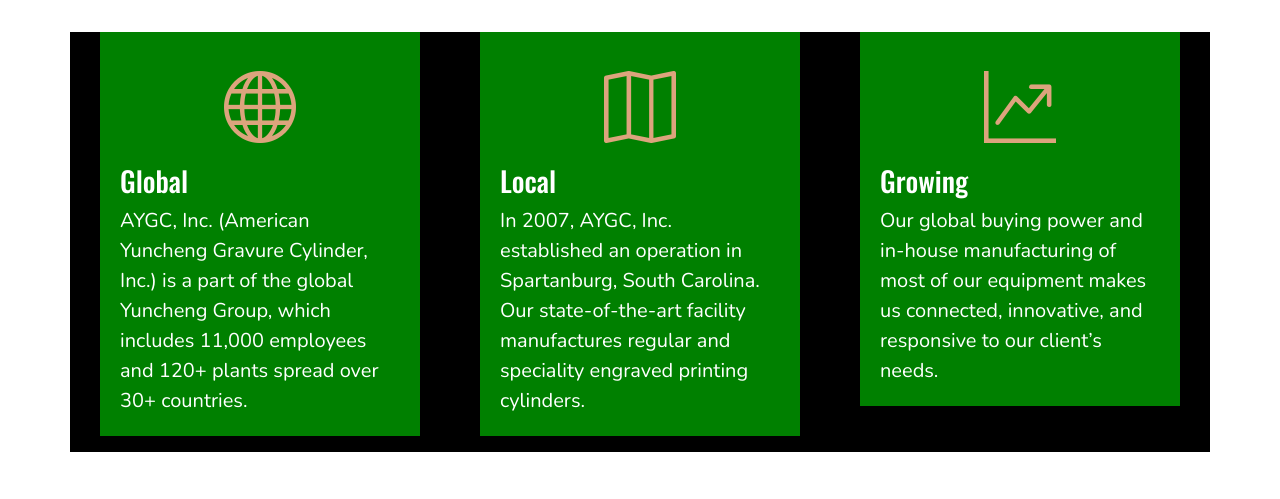
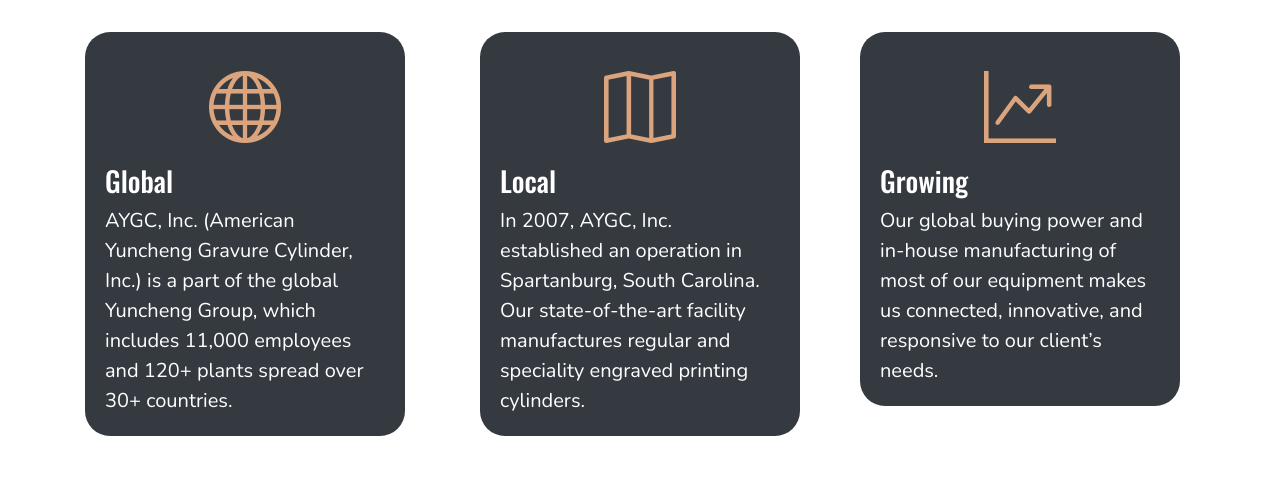
Before and after one commit to ejw773/aygc, a plain HTML site: page about.html in a window 1280 px wide. Shown: the part 414-913 px from the top of the page. Drawn offline with nearby package versions, Linux system fonts and the light colour scheme.

```diff
--- a/about.html
+++ b/about.html
@@ -78,21 +78,21 @@
         <div class="container text-copper">
             <div class="row icon-row">
                 <div class="col-lg-4">
-                    <div class="features-icons-item mx-auto mb-5 mb-lg-0 mb-lg-3">
+                    <div class="features-icons-item bg-dark x-auto mb-5 mb-lg-0 mb-lg-3">
                         <div class="features-icons-icon d-flex"><i class="bi-globe m-auto text-copper"></i></div>
                         <h3>Global</h3>
                         <p class="lead mb-0">AYGC, Inc. (American Yuncheng Gravure Cylinder, Inc.) is a part of the global Yuncheng Group, which includes 11,000 employees and 120+ plants spread over 30+ countries.</p>
                     </div>
                 </div>
                 <div class="col-lg-4">
-                    <div class="features-icons-item mx-auto mb-5 mb-lg-0 mb-lg-3">
+                    <div class="features-icons-item bg-dark mx-auto mb-5 mb-lg-0 mb-lg-3">
                         <div class="features-icons-icon d-flex"><i class="bi-map m-auto text-copper"></i></div>
                         <h3>Local</h3>
                         <p class="lead mb-0">In 2007, AYGC, Inc. established an operation in Spartanburg, South Carolina. Our state-of-the-art facility manufactures regular and speciality engraved printing cylinders.</p>
                     </div>
                 </div>
                 <div class="col-lg-4">
-                    <div class="features-icons-item mx-auto mb-0 mb-lg-3">
+                    <div class="features-icons-item bg-dark mx-auto mb-0 mb-lg-3">
                         <div class="features-icons-icon d-flex"><i class="bi-graph-up m-auto text-copper"></i></div>
                         <h3>Growing</h3>
                         <p class="lead mb-0">Our global buying power and in-house manufacturing of most of our equipment  makes us connected, innovative, and responsive to our client’s needs.</p>
--- a/css/styles.css
+++ b/css/styles.css
@@ -105,9 +105,10 @@
   .features-icons-item {
     max-width: 20rem;
     padding: 20px;
-    background-color: green;
-    border-color: blue;
-    border-width: thick;
+
+    /* background: linear-gradient(300deg, rgba(0,0,0,0.75) 0%, rgba(0,0,0,1) 100%); */
+
+    border-radius: 25px;
   }
   .features-icons-item .features-icons-icon {
     height: 7rem;
@@ -120,7 +121,3 @@
   .text-copper {
       color: #dca47d;
   }
-
-  .icon-row {
-      background-color: black;
-  }
```
Also changed, not shown: locations.html (+8 -0 lines).
